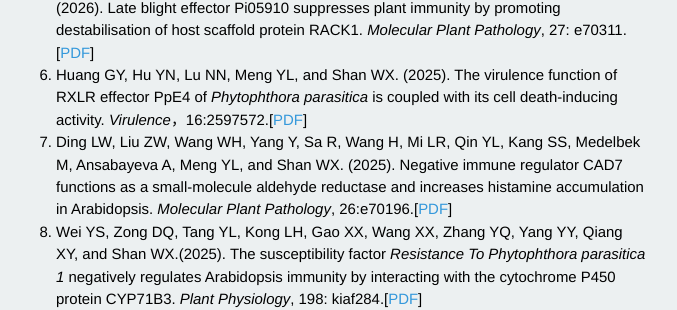
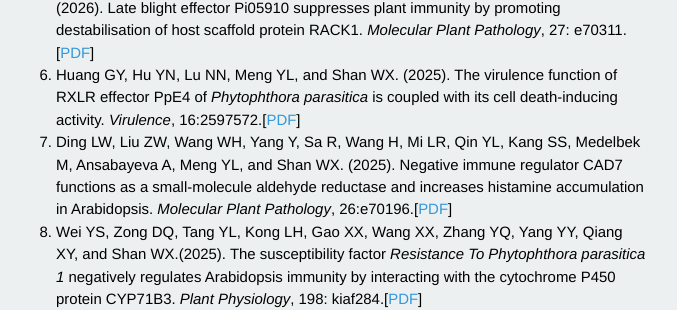
Before and after one commit to shanclub2/shanlab, a Jekyll site: the page built from publication.html, in a window 1280 px wide and 900 px high, scrolled down 418 px. Shown: the part 149-459 px from the top of the window, without its empty margins (288-965 px from the left). Built offline with Jekyll 4.4.1, drawn with Linux system fonts in a browser that asks for light colours; Markdown is read by kramdown in place of the engine named in the settings; a script that is not in the unit is left out.

```diff
--- a/publication.html
+++ b/publication.html
@@ -22,7 +22,7 @@ Zhang YQ, Yang ZR, Yang Y, Han AP, Rehneke L, Ding LW, Wei YS, Liu ZM, Meng YL,
 Liu X, Wang YS, Liu S, Li XR, Ding LW, Shayakhmetova A, and Meng YL, Shan WX. (2026). Late blight effector Pi05910 suppresses plant immunity by promoting destabilisation of host scaffold protein RACK1. <i>Molecular Plant Pathology</i>, 27: e70311.[<a href="/pdf/Liu2026.pdf">PDF</a>]
 </li>
 <li>
-Huang GY, Hu YN, Lu NN, Meng YL, and Shan WX. (2025). The virulence function of RXLR effector PpE4 of <i>Phytophthora parasitica</i> is coupled with its cell death-inducing activity. <i>Virulence</i>，16:2597572.[<a href="/pdf/Huang2025.pdf">PDF</a>]
+Huang GY, Hu YN, Lu NN, Meng YL, and Shan WX. (2025). The virulence function of RXLR effector PpE4 of <i>Phytophthora parasitica</i> is coupled with its cell death-inducing activity. <i>Virulence</i>, 16:2597572.[<a href="/pdf/Huang2025.pdf">PDF</a>]
 </li>
 <li>
 Ding LW, Liu ZW, Wang WH, Yang Y, Sa R, Wang H, Mi LR, Qin YL, Kang SS, Medelbek M, Ansabayeva A, Meng YL, and Shan WX. (2025). Negative immune regulator CAD7 functions as a small-molecule aldehyde reductase and increases histamine accumulation in Arabidopsis. <i>Molecular Plant Pathology</i>, 26:e70196.[<a href="/pdf/Ding2025.pdf">PDF</a>]
```
